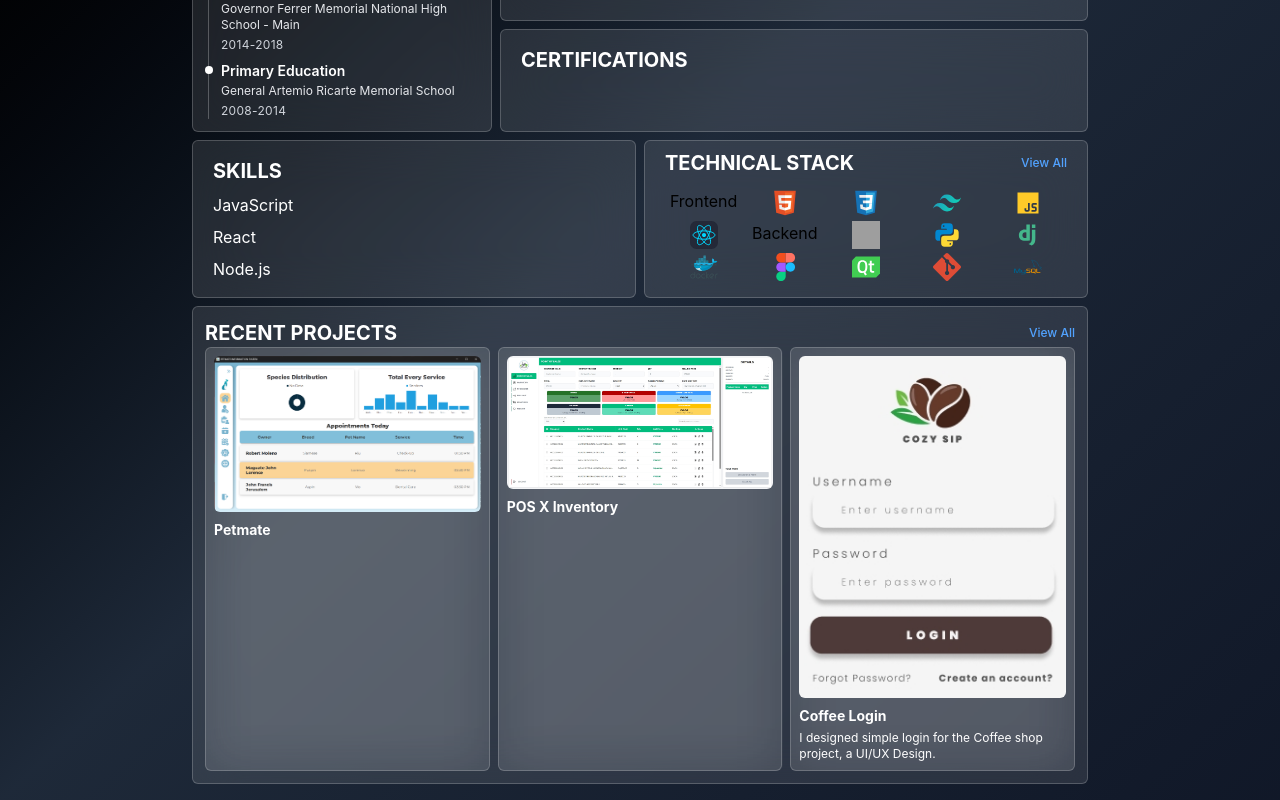
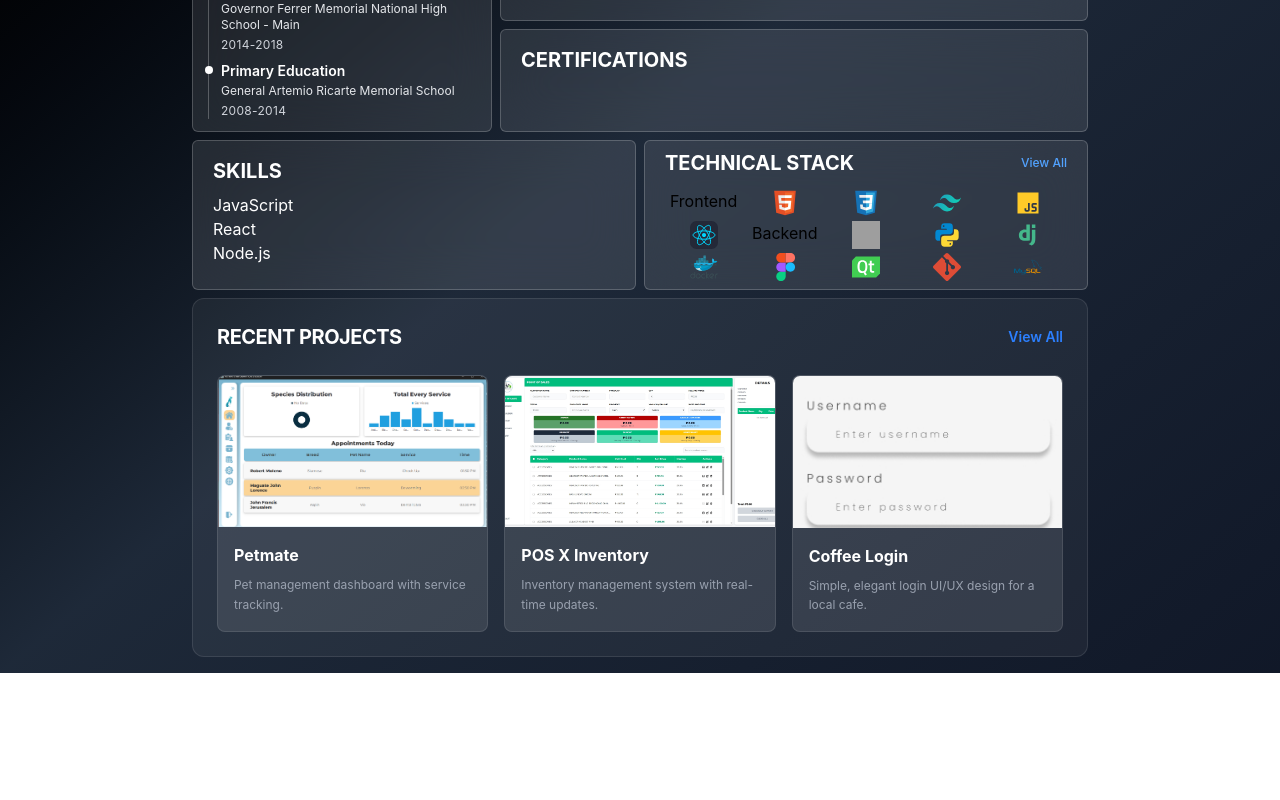
Before and after one commit to rmmln/Portfolio, a React app: page / in a window 1280 px wide. Shown: the part 390-1190 px from the top of the page. After the commit the page ends 1063 px from the top, so only its background shows below. Built offline with nearby package versions, Linux system fonts and the light colour scheme; grey boxes are pictures that could not be loaded; the HTML template or start-up script is replaced by a standard one.

Commit message:
recent projects

```diff
--- a/src/components/ui/RecentProjects.jsx
+++ b/src/components/ui/RecentProjects.jsx
@@ -3,30 +3,70 @@ import posxinventory from "../../assets/projects/posxinventory.jpeg";
 import coffeelogin from "../../assets/projects/logincoffee.jpeg";
 
 export default function RecentProjects({ isDarkMode }) {
+  const projects = [
+    {
+      title: "Petmate",
+      description: "Pet management dashboard with service tracking.",
+      img: desktopHome,
+    },
+    {
+      title: "POS X Inventory",
+      description: "Inventory management system with real-time updates.",
+      img: posxinventory,
+    },
+    {
+      title: "Coffee Login",
+      description: "Simple, elegant login UI/UX design for a local cafe.",
+      img: coffeelogin,
+    },
+  ];
+
+  const theme = {
+    container: isDarkMode ? 'bg-white/5 border-white/10' : 'bg-gray-50 border-gray-200',
+    card: isDarkMode ? 'bg-white/10 border-white/10 hover:bg-white/15' : 'bg-white border-gray-200 hover:shadow-lg',
+    textPrimary: isDarkMode ? 'text-white' : 'text-gray-900',
+    textSecondary: isDarkMode ? 'text-gray-400' : 'text-gray-600',
+  };
+
   return (
-    <div className={`flex flex-col w-full max-w-5xl backdrop-blur-xl border mt-2 rounded-md p-3 shadow-4xl transition-colors duration-300 ${isDarkMode ? 'bg-white/10 border-white/20' : 'bg-white border-gray-200'}`}>
-        <div className="flex flex-row justify-between items-center">
-            <h1 className={`text-xl font-bold transition-colors duration-300 ${isDarkMode ? 'text-white' : 'text-gray-900'}`}>RECENT PROJECTS</h1>
-            <a className={`text-xs font-medium transition-colors duration-300 ${isDarkMode ? 'text-blue-400 hover:text-blue-300' : 'text-blue-600 hover:text-blue-700'}`} href="">
+    <div className={`mt-2 w-full max-w-5xl border rounded-xl p-6 transition-all duration-300 ${theme.container}`}>
+      {/* Header */}
+      <div className="flex justify-between items-center mb-6">
+        <h2 className={`text-xl font-bold tracking-tight ${theme.textPrimary}`}>
+          RECENT PROJECTS
+        </h2>
+        <a href="#" className="text-sm font-semibold text-blue-500 hover:underline">
           View All
         </a>
       </div>
-      <div className="flex flex-row gap-2 ">
-        <div className={`flex flex-col w-full backdrop-blur-xl border rounded-md px-2 py-2 shadow-4xl transition-colors duration-300 ${isDarkMode ? 'bg-white/10 border-white/20' : 'bg-white border-gray-200'}`}>
-          <img src={desktopHome} alt="Petmate Desktop Home" className="w-full h-auto rounded-md" />
-          <h3 className={`font-bold text-sm mt-2 transition-colors duration-300 ${isDarkMode ? 'text-white' : 'text-gray-900'}`}>Petmate</h3>
+
+      {/* Projects Grid */}
+      <div className="grid grid-cols-1 md:grid-cols-3 gap-4">
+        {projects.map((project, index) => (
+          <div
+            key={index}
+            className={`group flex flex-col border rounded-lg overflow-hidden transition-all duration-300 transform hover:-translate-y-1 ${theme.card}`}
+          >
+            {/* Image Wrapper */}
+            <div className="aspect-video overflow-hidden bg-gray-200">
+              <img
+                src={project.img}
+                alt={project.title}
+                className="w-full h-full object-cover transition-transform duration-500 group-hover:scale-110"
+              />
             </div>
-        <div className={`flex flex-col w-full backdrop-blur-xl border rounded-md px-2 py-2 shadow-4xl transition-colors duration-300 ${isDarkMode ? 'bg-white/10 border-white/20' : 'bg-white border-gray-200'}`}>
-          <img src={posxinventory} alt="POS X Inventory" className="w-full h-auto rounded-md" />
-          <h3 className={`font-bold text-sm mt-2 transition-colors duration-300 ${isDarkMode ? 'text-white' : 'text-gray-900'}`}>POS X Inventory</h3>
-        </div>
-        <div className={`flex flex-col w-full backdrop-blur-xl border rounded-md px-2 py-2 shadow-4xl transition-colors duration-300 ${isDarkMode ? 'bg-white/10 border-white/20' : 'bg-white border-gray-200'}`}>
-          <img src={coffeelogin} alt="Coffee Login" className="w-full h-auto rounded-md" />
-          <h3 className={`font-bold text-sm mt-2 transition-colors duration-300 ${isDarkMode ? 'text-white' : 'text-gray-900'}`}>Coffee Login</h3>
-          <p className={`text-xs font-inter mt-1 transition-colors duration-300 ${isDarkMode ? 'text-white' : 'text-gray-700'}`}>
-            I designed simple login for the Coffee shop project, a UI/UX Design.
+
+            {/* Content */}
+            <div className="p-4 flex flex-col flex-grow">
+              <h3 className={`font-bold text-base ${theme.textPrimary}`}>
+                {project.title}
+              </h3>
+              <p className={`text-xs mt-2 line-clamp-2 leading-relaxed ${theme.textSecondary}`}>
+                {project.description}
               </p>
             </div>
+          </div>
+        ))}
       </div>
     </div>
   );
--- a/src/components/ui/Skills.jsx
+++ b/src/components/ui/Skills.jsx
@@ -2,9 +2,9 @@ export default function Skills({ isDarkMode }) {
     return (
         <div className={`mt-2 w-full backdrop-blur-xl border rounded-md px-5 py-2 shadow-4xl transition-colors duration-300 ${isDarkMode ? 'bg-white/10 border-white/20' : 'bg-white border-gray-200'}`}>
             <h1 className={`my-2 text-xl font-bold transition-colors duration-300 ${isDarkMode ? 'text-white' : 'text-gray-900'}`}>SKILLS</h1>
-            <p className={`my-2 text-md font-md transition-colors duration-300 ${isDarkMode ? 'text-white' : 'text-gray-900'}`}>JavaScript</p>
-            <p className={`my-2 text-md font-md transition-colors duration-300 ${isDarkMode ? 'text-white' : 'text-gray-900'}`}>React</p>
-            <p className={`my-2 text-md font-md transition-colors duration-300 ${isDarkMode ? 'text-white' : 'text-gray-900'}`}>Node.js</p>
+            <p className={`text-md font-md transition-colors duration-300 ${isDarkMode ? 'text-white' : 'text-gray-900'}`}>JavaScript</p>
+            <p className={`text-md font-md transition-colors duration-300 ${isDarkMode ? 'text-white' : 'text-gray-900'}`}>React</p>
+            <p className={`text-md font-md transition-colors duration-300 ${isDarkMode ? 'text-white' : 'text-gray-900'}`}>Node.js</p>
         </div>
     );
 }
```
Also changed, not shown: src/assets/icons/location.svg. Lines whose indentation alone changed are shown as unchanged.
